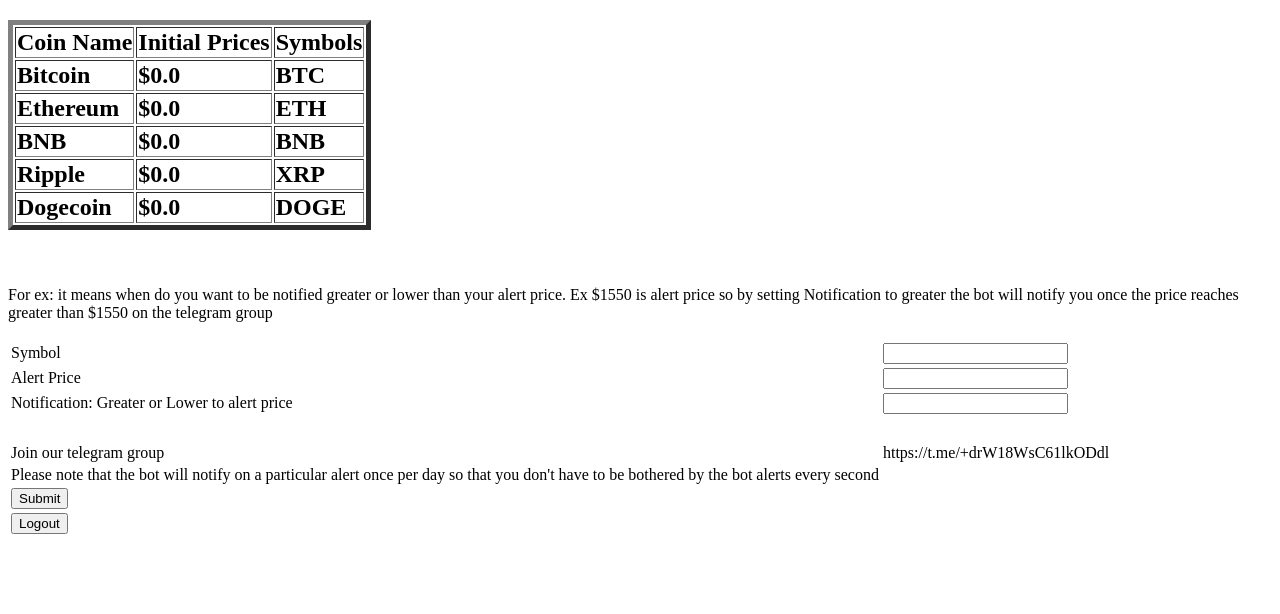
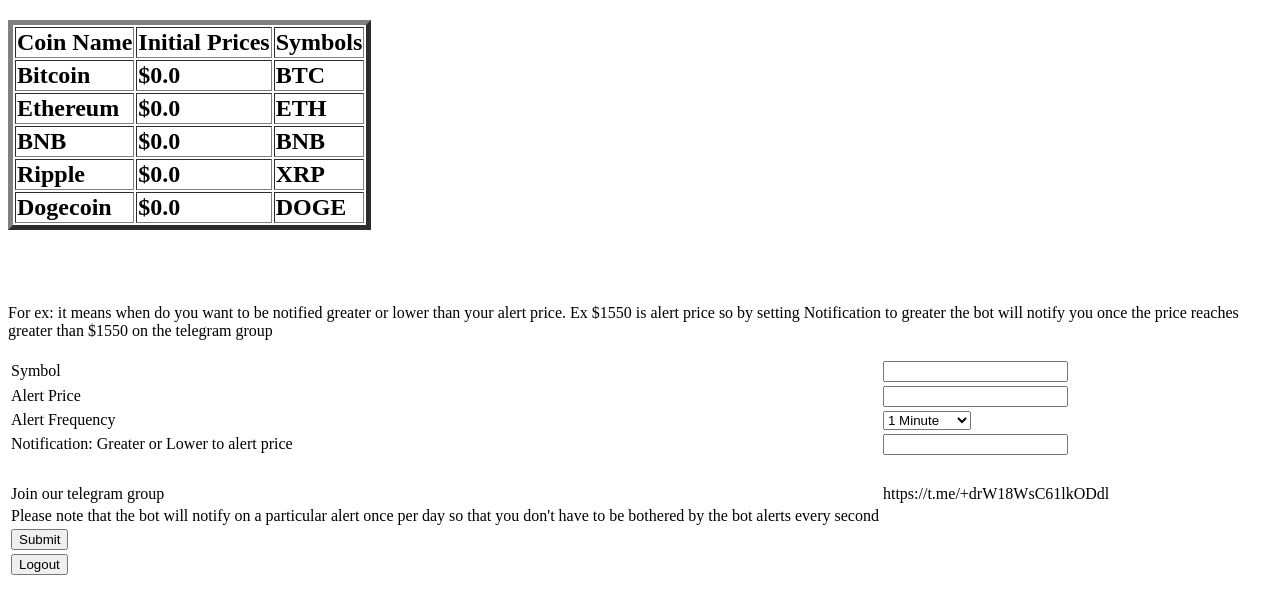
Before and after one commit to AryanGupta0007/Web-Apps, a Flask app: page /home in a window 1280 px wide. Shown: the top 614 px of the page. Run offline with Flask 3, Linux system fonts and the light colour scheme; data that the repository does not hold is empty.

Commit message:
added alert frequency

```diff
--- a/website/templates/home.html
+++ b/website/templates/home.html
@@ -27,6 +27,23 @@
             <br>
         </tr>
         <tr>
+            <td>
+                <label>Alert Frequency</label></td>
+            <td>
+                <select name="frequency" id="lang">
+                    <option value="1 Minute">1 Minute</option>
+                    <option value="5 Minutes">5 Minutes</option>
+                    <option value="10 Minutes">10 Minutes</option>
+                    <option value="30 Minutes">30 Minutes</option>
+                    <option value="1 Hour">1 Hour</option>
+                    <option value="3 Hours">3 Hours</option>
+                    <option value="12 Hours">12 Hours</option>
+                    <option value="1 Day">1 Day</option>
+                </select>
+            </td>
+            <br>
+        </tr>
+        <tr>
             <td><label>Notification: Greater or Lower to alert price</label></td>
             <td><input type="text" required name="Notification"></td>
             <center>
--- a/website/views.py
+++ b/website/views.py
@@ -13,9 +13,8 @@ from . import db
 views = Blueprint("views", __name__)
 apiToken = "6031902860:AAEsuPRks6KfXlpkeKWcgEQ_lYtm_QTsomM"
 
-date_list = []
+alerts_list = []
 user_entry = {}
-check_entry = {}
 alerts = []
 # n =  6
 # bot = telebot.TeleBot(TELEGRAM_BOT_API)
@@ -103,28 +102,55 @@ def alert_user(current_price, alert_price, notification, email):
     symbol = session["symbol"]
     initial_price = session["initial_price"]
     current_alert = f"{symbol}{notification} to ${alert_price}"
+    frequency = session["frequency"]
+    if frequency == "1 Minute":
+        frequency = 1
+    elif frequency == "5 Minutes":
+        frequency = 5
+    elif frequency == "10 Minutes":
+        frequency = 10
+    elif frequency == "30 Minutes":
+        frequency = 30
+    elif frequency == "1 Hour":
+        frequency = 60
+    elif frequency == "3 Hours":
+        frequency = 180
+    elif frequency == "12 Hours":
+        frequency = 720
+    elif frequency == "1 Day":
+        frequency = 1440
+
     print(current_alert)
     # symbol = symbol.upper()
     # notification = notification.lower()
-    current_date = datetime.datetime.now().strftime("%d:%m:%Y")
+    current_date = datetime.datetime.now().strftime("%H:%M %d:%m:%Y")
+    current_date_ob = datetime.datetime.now().strptime( current_date, "%H:%M %d:%m:%Y")
     user = User.query.filter_by(email=email).first()
     # os.system("cls")
     print("Press \"Q\" to exit the program")
     print("Press \"S\" to see the price stats")
     email = user.email
-    check_entry = {user.email : [alert_price, current_date, symbol, notification]}
+    current_entry = {user.email : [alert_price, current_date_ob, symbol, notification]}
     msg = f"Dear {user.name} (email = {user.email}) I suggest action (buy or sell) on {symbol} \t as the price currently is: ${current_price}\t which is {notification} to ${alert_price}"
-    print(check_entry)
-    print(date_list)
-    if check_entry not in date_list:
+    print(current_entry)
+
+    print(alerts_list)
+    if current_entry not in alerts_list:
 
         send_message_to_group(msg)
-        user_entry = {user.email : [alert_price, current_date, symbol, notification]}
-        date_list.append(user_entry)
-        print(date_list)
+        # current_date_ob = datetime.strptime(current_date, "%H:%M:%S %d:%m:%Y")
+        for x in range(0, frequency):
+
+            notif_time = current_date_ob + timedelta(minutes=x)
+            user_entry = {user.email : [alert_price, notif_time, symbol, notification]}
+
+            alerts_list.append(user_entry)
+
+
+        print(alerts_list)
         last_alert = datetime.datetime.now().strftime("%d-%m-%Y %H:%M:%S")
         alerts.append(last_alert)
-        time.sleep(10)
+        # time.sleep(10)
     else:
         print(msg)
 
@@ -156,14 +182,15 @@ def update_price():
         alert_price = session["alert_price"]
         email = session["email"]
         symbol = session["symbol"]
-        # email = request.args.get("email")
+        frequency = session["frequency"]
         take_action()
+        current_alert = f"{symbol} {notification} to ${alert_price} and alert frequency = {frequency}"
         try:
-            current_alert = f"{symbol} {notification} to ${alert_price}"
+
             last_alert = alerts[-1]
         except:
             last_alert = "No alerts till now"
-            current_alert = f"{symbol} {notification} to ${alert_price}"
+
         return render_template("home2.html", initial_price_btc=float(get_data_btc["price"]), initial_price_eth=float(get_data_eth["price"]), initial_price_bnb=float(get_data_bnb["price"]), initial_price_doge=float(get_data_doge["price"]), initial_price_xrp=float(get_data_xrp["price"]), current_alert=current_alert, last_alert=last_alert, email=email)
 
 
@@ -171,6 +198,7 @@ def update_price():
 def homepage():
     if request.method == "GET":
         alerts.clear()
+        alerts_list.clear()
         get_data_btc = requests.get(f"https://www.binance.com/api/v3/ticker/price?symbol=BTCUSDT").json()
         get_data_xrp = requests.get(f"https://www.binance.com/api/v3/ticker/price?symbol=XRPUSDT").json()
         get_data_doge = requests.get(f"https://www.binance.com/api/v3/ticker/price?symbol=DOGEUSDT").json()
@@ -187,10 +215,11 @@ def homepage():
         notification= request.form.get("Notification")
         symbol = symbol.upper().strip()
         notification = notification.lower().strip()
-
+        frequency = request.form.get("frequency")
         session["notification"] = notification
         session["alert_price"] = alert_price
         session["symbol"] = symbol
+        session["frequency"] =  frequency
         email = session["email"]
         try:
             alert_price = float(alert_price)
```
